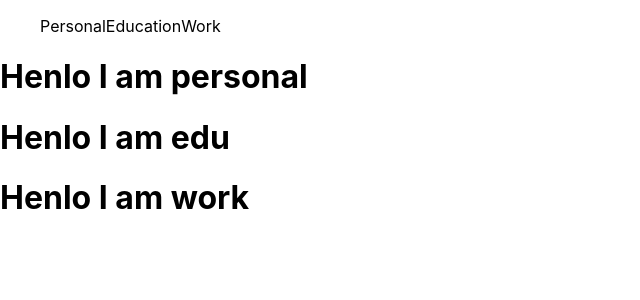
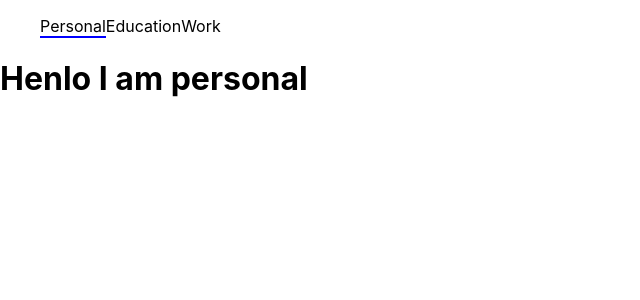
Before and after one commit to bhenning83/cv-project, a React (Create React App) app: page / in a window 1280 px wide. Shown: the top 300 px of the page, without its empty margins (0-640 px from the left). Built offline with nearby package versions, Linux system fonts and the light colour scheme.

Commit message:
nav toggles between pages

```diff
--- a/src/App.css
+++ b/src/App.css
@@ -5,6 +5,13 @@ nav ul {
 nav ul li {
   cursor: pointer;
 }
-.active {
+li.active {
   border-bottom: 2px solid blue;
 }
+.section {
+  display: none;
+}
+
+.section.active {
+  display: block;
+}
--- a/src/App.js
+++ b/src/App.js
@@ -1,9 +1,13 @@
 import './App.css';
 import Home from './components/Home'
+import Header from './components/Header'
 
 function App() {
   return (
-    <Home />
+    <div>
+      <Header />
+      <Home />
+    </div>
   )
 }
 
--- a/src/components/Education.js
+++ b/src/components/Education.js
@@ -7,7 +7,7 @@ class Education extends Component {
 
   render = () => {
     return(
-      <div>
+      <div className='section' id='edu'>
         <h1>Henlo I am edu</h1>
       </div>
     )
--- /dev/null
+++ b/src/components/Header.js
@@ -0,0 +1,59 @@
+import React, { Component } from 'react';
+
+
+class Header extends Component {
+  constructor() {
+    super()
+
+    this.clear = this.clear.bind(this);
+  }
+
+
+  clear = () => {
+    //removes active class from other nav items
+    const lis = document.querySelectorAll('nav ul li');
+    lis.forEach(li => {li.className=''});
+
+    const secs = document.querySelectorAll('.section');
+    secs.forEach(sec => {sec.classList.remove('active')})
+  }
+
+  showPers = (e) => {
+    this.clear(e);
+    e.target.className='active';
+
+    //displays section
+    document.querySelector('#pers').classList.add('active');
+    return
+  }
+
+  showEdu = (e) => {
+    this.clear(e);
+    e.target.className='active';
+
+    //displays section
+    document.querySelector('#edu').classList.add('active');
+  }
+
+  showWork = (e) => {
+    this.clear(e);
+    e.target.className='active';
+
+    //displays section
+    document.querySelector('#work').classList.add('active');
+  }
+
+  render = () => {
+    return(
+      <nav>
+        <ul>
+          <li onClick={this.showPers} className='active'>Personal</li>
+          <li onClick={this.showEdu}>Education</li>
+          <li onClick={this.showWork}>Work</li>
+        </ul>
+    </nav>
+    )
+  }
+}
+
+export default Header
--- a/src/components/Home.js
+++ b/src/components/Home.js
@@ -6,49 +6,15 @@ import Work from './Work'
 class Home extends Component {
   constructor() {
     super()
-    this.clear = this.clear.bind(this);
   }
 
-  clear = () => {
-    //removes active class from other nav items
-    const lis = document.querySelectorAll('nav ul li');
-    lis.forEach(li => {li.className=''});
-  }
-
-  showPers = (e) => {
-    this.clear(e);
-    e.target.className='active';
-    console.log(e.target.textContent)
-    return
-  }
-
-  showEdu = (e) => {
-    this.clear(e);
-    e.target.className='active';
-
-  }
-
-  showWork = (e) => {
-    this.clear(e);
-    e.target.className='active';
-
-  }
 
   render = () => {
     return (
       <div>
-        <nav>
-          <ul>
-            <li onClick={this.showPers}>Personal</li>
-            <li onClick={this.showEdu}>Education</li>
-            <li onClick={this.showWork}>Work</li>
-          </ul>
-        </nav>
-        <div>
-          <Personal />
-          <Education />
-          <Work />
-        </div>
+        <Personal />
+        <Education />
+        <Work />
       </div>
     )
   }
--- a/src/components/Personal.js
+++ b/src/components/Personal.js
@@ -7,7 +7,7 @@ class Personal extends Component {
 
   render = () => {
     return(
-      <div>
+      <div className='section active' id='pers'>
         <h1>Henlo I am personal</h1>
       </div>
     )
--- a/src/components/Work.js
+++ b/src/components/Work.js
@@ -7,7 +7,7 @@ class Work extends Component {
 
   render = () => {
     return(
-      <div>
+      <div className='section' id='work'>
         <h1>Henlo I am work</h1>
       </div>
     )
```
Also changed, not shown: 1 other file (tests, documents, lock files or other folders).
